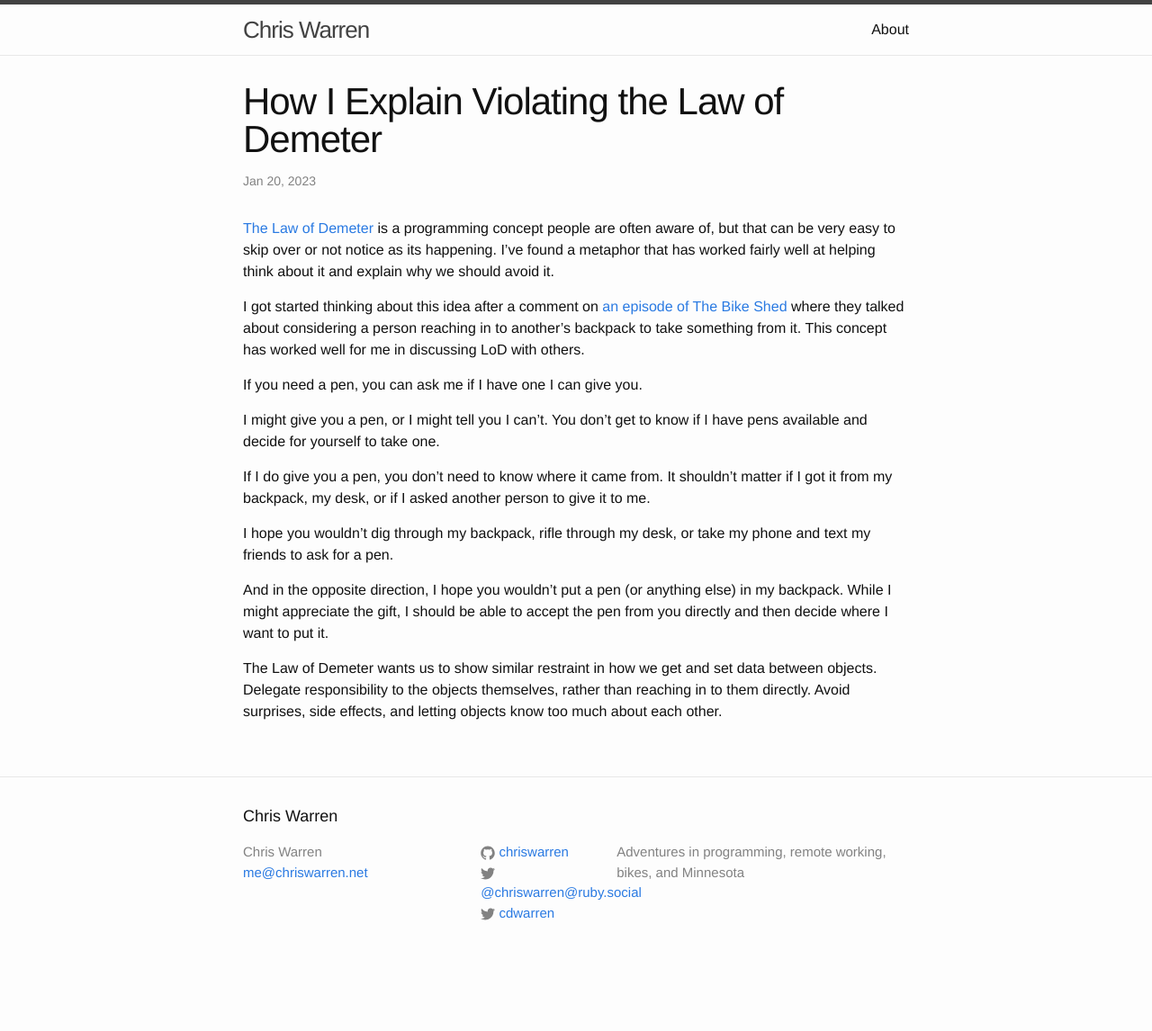
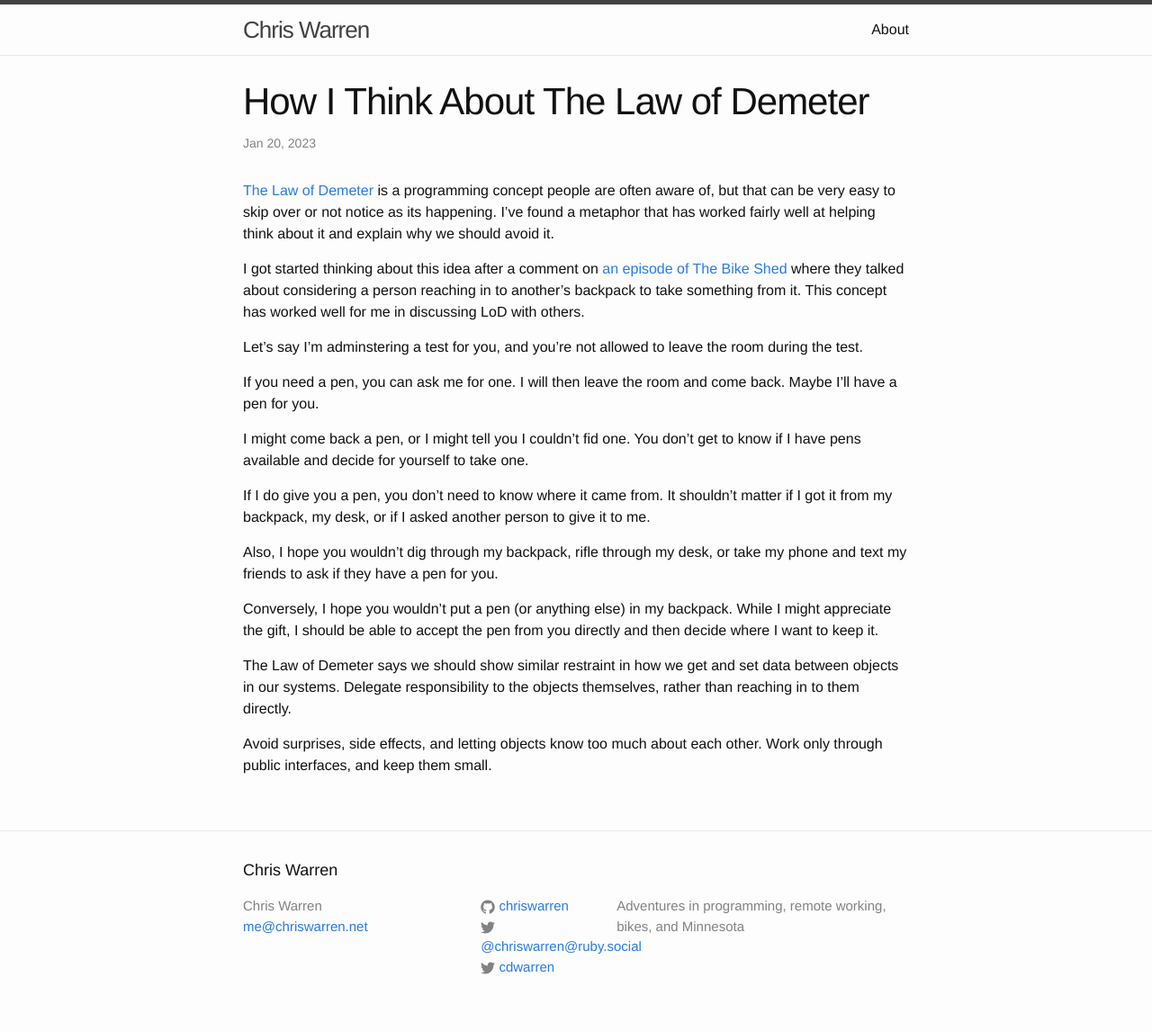
Before and after one commit to chriswarren/chriswarren.github.io, a Jekyll site: the page built from _posts/2023-01-20-law-of-demeter.md, in a window 1280 px wide. Shown: the whole page at 90% size. Built offline with Jekyll 4.4.1, drawn with Linux system fonts in a browser that asks for light colours; before the commit the page ends 1086 px from its top, so only the background shows below that.

Commit message:
Some copy tweaks to LoD post

```diff
--- a/_posts/2023-01-20-law-of-demeter.md
+++ b/_posts/2023-01-20-law-of-demeter.md
@@ -1,6 +1,6 @@
 ---
 layout: post
-title: How I Explain Violating the Law of Demeter
+title: How I Think About The Law of Demeter
 categories: programming
 ---
 
@@ -8,14 +8,18 @@ categories: programming
 
 I got started thinking about this idea after a comment on [an episode of The Bike Shed](https://www.bikeshed.fm/353) where they talked about considering a person reaching in to another's backpack to take something from it. This concept has worked well for me in discussing LoD with others.
 
-If you need a pen, you can ask me if I have one I can give you.
+Let's say I'm adminstering a test for you, and you're not allowed to leave the room during the test.
 
-I might give you a pen, or I might tell you I can't. You don't get to know if I have pens available and decide for yourself to take one.
+If you need a pen, you can ask me for one. I will then leave the room and come back. Maybe I'll have a pen for you.
+
+I might come back a pen, or I might tell you I couldn't fid one. You don't get to know if I have pens available and decide for yourself to take one.
 
 If I do give you a pen, you don't need to know where it came from. It shouldn't matter if I got it from my backpack, my desk, or if I asked another person to give it to me.
 
-I hope you wouldn't dig through my backpack, rifle through my desk, or take my phone and text my friends to ask for a pen.
+Also, I hope you wouldn't dig through my backpack, rifle through my desk, or take my phone and text my friends to ask if they have a pen for you.
 
-And in the opposite direction, I hope you wouldn't put a pen (or anything else) in my backpack. While I might appreciate the gift, I should be able to accept the pen from you directly and then decide where I want to put it.
+Conversely, I hope you wouldn't put a pen (or anything else) in my backpack. While I might appreciate the gift, I should be able to accept the pen from you directly and then decide where I want to keep it.
 
-The Law of Demeter wants us to show similar restraint in how we get and set data between objects. Delegate responsibility to the objects themselves, rather than reaching in to them directly. Avoid surprises, side effects, and letting objects know too much about each other.
+The Law of Demeter says we should show similar restraint in how we get and set data between objects in our systems. Delegate responsibility to the objects themselves, rather than reaching in to them directly.
+
+Avoid surprises, side effects, and letting objects know too much about each other. Work only through public interfaces, and keep them small.
```
